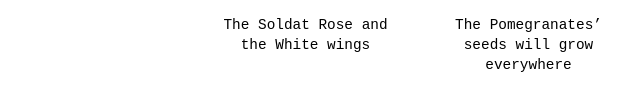
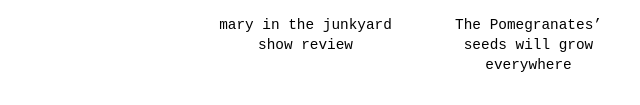
Before and after one commit to juliettecabanac-wq/pink-ipod, a website: page diary-overview.html in a window 1280 px wide. Shown: the part 694-799 px from the top of the page, 0-640 px from the left. Drawn offline with Linux system fonts and the light colour scheme; a web font is replaced by a local one.

Commit message:
Update diary-overview.html

```diff
--- a/diary-overview.html
+++ b/diary-overview.html
@@ -44,7 +44,7 @@ rel="stylesheet"
 <div class="album">
   <a href="soldat-rose-white-wings.html">
     <img class="image-article" src="soldat-rose-white-wings.jpg" alt="Everett Dolphin and Mary in the Junkyard live" />
-  <p class="title-image">The Soldat Rose and the White wings</p>
+  <p class="title-image">mary in the junkyard show review</p>
 </a>
 </div>
 <div class="album">
```
